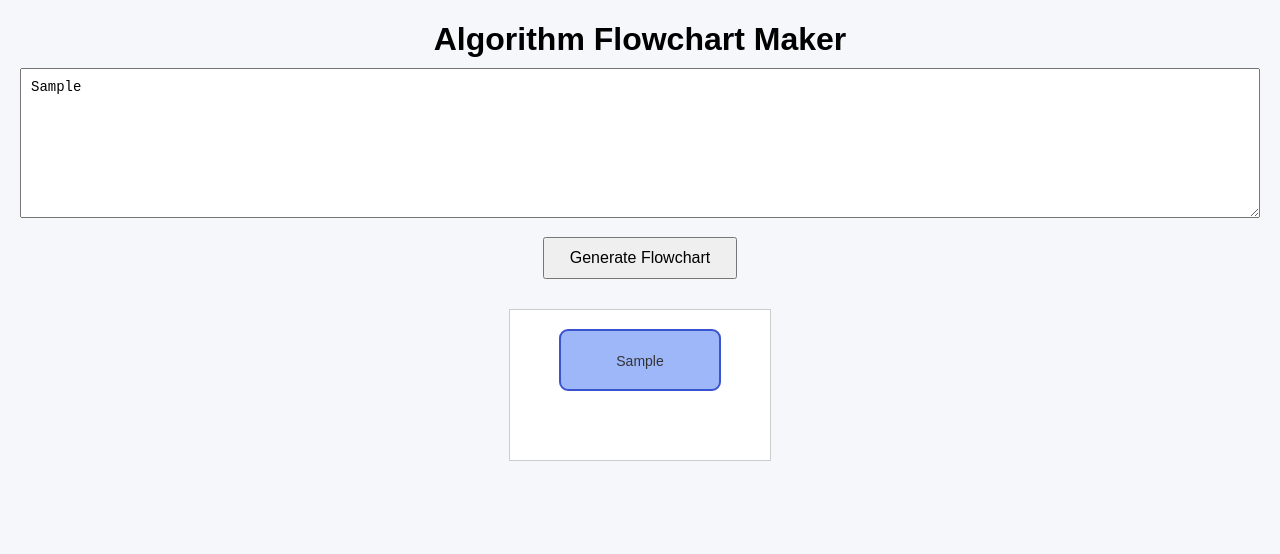
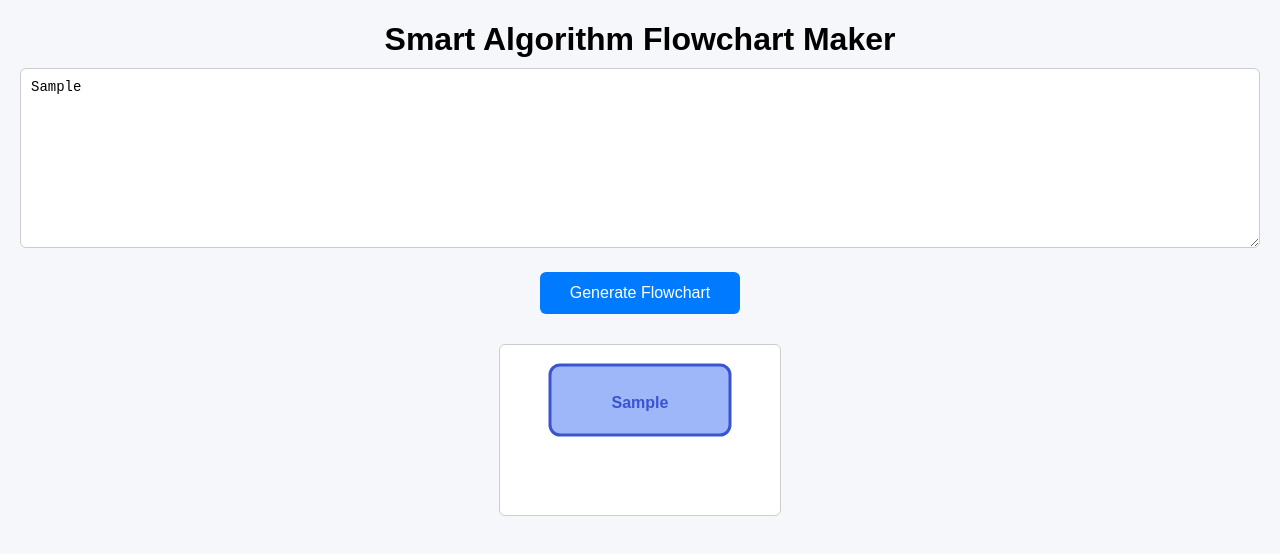
Before and after one commit to lakshmi-nath09/Flowtify, a plain HTML site: page index.html in a window 1280 px wide. Both pictures are taken after typing "Sample" into the empty fields and a click on the button "Generate Flowchart". Drawn offline with Linux system fonts and the light colour scheme.

Commit message:
Update index.html

```diff
--- a/index.html
+++ b/index.html
@@ -3,31 +3,42 @@
 <head>
 <meta charset="UTF-8" />
 <meta name="viewport" content="width=device-width, initial-scale=1" />
-<title>Algorithm Flowchart Maker</title>
+<title>Smart Flowchart Maker</title>
 <style>
   body {
     font-family: Arial, sans-serif;
+    background: #f5f7fa;
     margin: 20px;
-    background: #f5f7fa;
   }
   h1 {
     text-align: center;
     margin-bottom: 10px;
   }
-  #inputArea {
+  textarea {
     width: 100%;
-    height: 150px;
+    height: 180px;
     font-family: monospace;
     font-size: 14px;
     padding: 10px;
     box-sizing: border-box;
+    border-radius: 6px;
+    border: 1px solid #ccc;
+    resize: vertical;
   }
-  #generateBtn {
+  button {
     display: block;
-    margin: 15px auto;
-    padding: 10px 25px;
+    margin: 20px auto;
+    padding: 12px 30px;
     font-size: 16px;
+    border: none;
+    background-color: #007bff;
+    color: white;
+    border-radius: 6px;
     cursor: pointer;
+    transition: background-color 0.3s ease;
+  }
+  button:hover {
+    background-color: #0056b3;
   }
   #flowchart {
     margin-top: 30px;
@@ -35,19 +46,19 @@
     justify-content: center;
   }
   svg {
+    background: white;
     border: 1px solid #ccc;
-    background: white;
+    border-radius: 6px;
   }
   text {
-    font-size: 14px;
-    fill: #333;
     user-select: none;
+    font-weight: 600;
   }
 </style>
 </head>
 <body>
 
-<h1>Algorithm Flowchart Maker</h1>
+<h1>Smart Algorithm Flowchart Maker</h1>
 
 <textarea id="inputArea" placeholder="Paste your algorithm or pseudocode here..."></textarea>
 <button id="generateBtn">Generate Flowchart</button>
@@ -55,34 +66,29 @@
 <div id="flowchart"></div>
 
 <script>
-// Define constants for SVG shape sizes
-const SHAPE_WIDTH = 160;
-const SHAPE_HEIGHT = 60;
-const VERTICAL_GAP = 40;
+  const SHAPE_WIDTH = 180;
+  const SHAPE_HEIGHT = 70;
+  const VERTICAL_GAP = 50;
 
   const shapes = {
-  oval: function(x, y, label) {
+    oval: (x, y, label) => `
+      <ellipse cx="${x + SHAPE_WIDTH/2}" cy="${y + SHAPE_HEIGHT/2}" rx="${SHAPE_WIDTH/2}" ry="${SHAPE_HEIGHT/2}" fill="#9fdfbf" stroke="#2a8f54" stroke-width="3" />
+      <text x="${x + SHAPE_WIDTH/2}" y="${y + SHAPE_HEIGHT/2 + 8}" text-anchor="middle" fill="#2a8f54">${label}</text>
+    `,
+    parallelogram: (x, y, label) => {
+      const points = `${x+30},${y} ${x+SHAPE_WIDTH},${y} ${x+SHAPE_WIDTH-30},${y+SHAPE_HEIGHT} ${x},${y+SHAPE_HEIGHT}`;
       return `
-      <ellipse cx="${x + SHAPE_WIDTH/2}" cy="${y + SHAPE_HEIGHT/2}" rx="${SHAPE_WIDTH/2}" ry="${SHAPE_HEIGHT/2}" fill="#9fdfbf" stroke="#2a8f54" stroke-width="2"/>
-      <text x="${x + SHAPE_WIDTH/2}" y="${y + SHAPE_HEIGHT/2 + 6}" text-anchor="middle">${label}</text>
+        <polygon points="${points}" fill="#f9d29d" stroke="#d4861b" stroke-width="3" />
+        <text x="${x + SHAPE_WIDTH/2}" y="${y + SHAPE_HEIGHT/2 + 8}" text-anchor="middle" fill="#d4861b">${label}</text>
       `;
     },
-  parallelogram: function(x, y, label) {
-    const points = `${x+20},${y} ${x+SHAPE_WIDTH},${y} ${x+SHAPE_WIDTH-20},${y+SHAPE_HEIGHT} ${x},${y+SHAPE_HEIGHT}`;
-    return `
-      <polygon points="${points}" fill="#f9d29d" stroke="#d4861b" stroke-width="2"/>
-      <text x="${x + SHAPE_WIDTH/2}" y="${y + SHAPE_HEIGHT/2 + 6}" text-anchor="middle">${label}</text>
-    `;
-  },
-  rectangle: function(x, y, label) {
-    return `
-      <rect x="${x}" y="${y}" width="${SHAPE_WIDTH}" height="${SHAPE_HEIGHT}" fill="#9db7f9" stroke="#3a54d1" stroke-width="2" rx="8" ry="8"/>
-      <text x="${x + SHAPE_WIDTH/2}" y="${y + SHAPE_HEIGHT/2 + 6}" text-anchor="middle">${label}</text>
-    `;
-  },
-  diamond: function(x, y, label) {
-    const cx = x + SHAPE_WIDTH / 2;
-    const cy = y + SHAPE_HEIGHT / 2;
+    rectangle: (x, y, label) => `
+      <rect x="${x}" y="${y}" width="${SHAPE_WIDTH}" height="${SHAPE_HEIGHT}" fill="#9db7f9" stroke="#3a54d1" stroke-width="3" rx="10" ry="10" />
+      <text x="${x + SHAPE_WIDTH/2}" y="${y + SHAPE_HEIGHT/2 + 8}" text-anchor="middle" fill="#3a54d1">${label}</text>
+    `,
+    diamond: (x, y, label) => {
+      const cx = x + SHAPE_WIDTH/2;
+      const cy = y + SHAPE_HEIGHT/2;
       const points = `
         ${cx},${y}
         ${x + SHAPE_WIDTH},${cy}
@@ -90,38 +96,24 @@ const shapes = {
         ${x},${cy}
       `;
       return `
-      <polygon points="${points}" fill="#f49da9" stroke="#d13947" stroke-width="2"/>
-      <text x="${cx}" y="${cy + 6}" text-anchor="middle">${label}</text>
-    `;
-  },
-  arrow: function(x1, y1, x2, y2) {
-    // Draw a simple arrow line from (x1,y1) to (x2,y2)
-    const headLength = 10;
-    const angle = Math.atan2(y2 - y1, x2 - x1);
-    const arrowX = x2 - headLength * Math.cos(angle - Math.PI / 6);
-    const arrowY = y2 - headLength * Math.sin(angle - Math.PI / 6);
-    const arrowX2 = x2 - headLength * Math.cos(angle + Math.PI / 6);
-    const arrowY2 = y2 - headLength * Math.sin(angle + Math.PI / 6);
-
-    return `
-      <line x1="${x1}" y1="${y1}" x2="${x2}" y2="${y2}" stroke="#555" stroke-width="2" marker-end="url(#arrowhead)"/>
+        <polygon points="${points}" fill="#f49da9" stroke="#d13947" stroke-width="3" />
+        <text x="${cx}" y="${cy + 8}" text-anchor="middle" fill="#d13947">${label}</text>
       `;
     }
   };
 
-function parseLineToShape(line) {
+  function smarterParseLine(line) {
     const l = line.trim().toUpperCase();
 
-  // Match Start or End
     if (l === 'START' || l === 'END') return 'oval';
 
-  // Match Input/Output keywords
-  if (l.startsWith('INPUT') || l.startsWith('OUTPUT') || l.startsWith('PRINT') || l.startsWith('READ')) return 'parallelogram';
+    if (/^(INPUT|OUTPUT|PRINT|READ|SCAN|DISPLAY)/.test(l)) return 'parallelogram';
 
-  // Match Decision keywords
-  if (l.startsWith('IF') || l.startsWith('ELSE IF') || l.startsWith('ELSE') || l.startsWith('WHILE') || l.startsWith('FOR') || l.startsWith('REPEAT') || l.startsWith('CASE')) return 'diamond';
+    if (/^(IF|ELSE IF|ELSE|WHILE|FOR|REPEAT|CASE|SWITCH)/.test(l)) return 'diamond';
 
-  // Otherwise treat as Process
+    if (/^(SET|INITIALIZE|CALCULATE|UPDATE|PROCESS|ASSIGN|CALL|INCREMENT|DECREMENT|COMPUTE)/.test(l)) return 'rectangle';
+
+    // Default to rectangle if no match
     return 'rectangle';
   }
 
@@ -134,7 +126,6 @@ document.getElementById('generateBtn').addEventListener('click', () => {
 
     const lines = inputText.split('\n').filter(l => l.trim() !== '');
 
-  // Setup SVG size dynamically
     const width = SHAPE_WIDTH + 100;
     const height = lines.length * (SHAPE_HEIGHT + VERTICAL_GAP) + 50;
 
@@ -147,27 +138,27 @@ document.getElementById('generateBtn').addEventListener('click', () => {
       </defs>
     `;
 
-  // Draw each shape stacked vertically
     let shapesSVG = '';
-  let prevX = width / 2 - SHAPE_WIDTH/2;
-  let prevY = 20;
     let centers = [];
 
-  lines.forEach((line, i) => {
-    const shapeType = parseLineToShape(line);
-    shapesSVG += shapes[shapeType](prevX, prevY, line.trim());
-    // Save center coordinates for arrow connection
-    centers.push({ x: prevX + SHAPE_WIDTH/2, y: prevY + SHAPE_HEIGHT });
-    prevY += SHAPE_HEIGHT + VERTICAL_GAP;
+    // X position (center horizontally)
+    const xPos = width / 2 - SHAPE_WIDTH / 2;
+    let yPos = 20;
+
+    lines.forEach(line => {
+      const shapeType = smarterParseLine(line);
+      shapesSVG += shapes[shapeType](xPos, yPos, line.trim());
+      centers.push({ x: xPos + SHAPE_WIDTH / 2, y: yPos + SHAPE_HEIGHT });
+      yPos += SHAPE_HEIGHT + VERTICAL_GAP;
     });
 
-  // Draw arrows between shapes
+    // Draw arrows connecting the shapes
     let arrowsSVG = '';
     for(let i = 0; i < centers.length - 1; i++) {
       const start = centers[i];
       const end = centers[i+1];
       arrowsSVG += `
-      <line x1="${start.x}" y1="${start.y}" x2="${end.x}" y2="${end.y - 10}" stroke="#555" stroke-width="2" marker-end="url(#arrowhead)"/>
+        <line x1="${start.x}" y1="${start.y}" x2="${end.x}" y2="${end.y - 10}" stroke="#555" stroke-width="3" marker-end="url(#arrowhead)" />
       `;
     }
 
```
Lines whose indentation alone changed are shown as unchanged.
